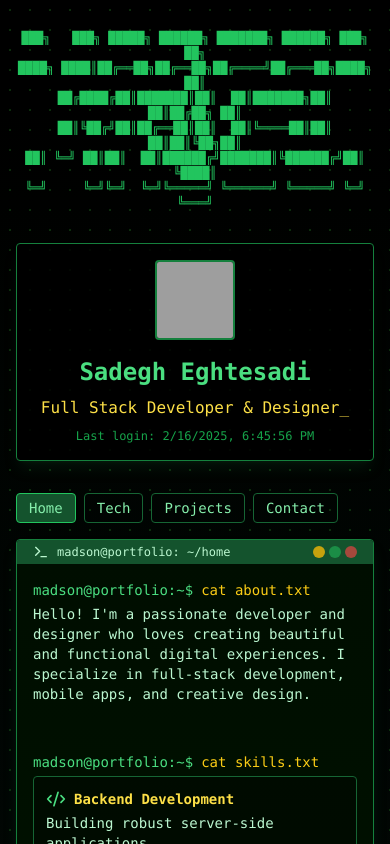
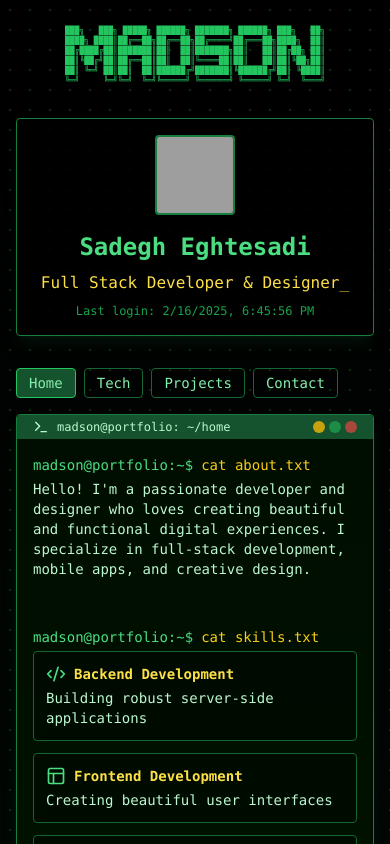
Before and after one commit to itsmadson/itsmadson.github.io, a React (Vite) app: page / in a window 390 px wide. Shown: the top 844 px of the page. Built offline with nearby package versions, Linux system fonts and the light colour scheme; grey boxes are pictures that could not be loaded.

Commit message:
fix: text madson

```diff
--- a/src/App.tsx
+++ b/src/App.tsx
@@ -388,7 +388,7 @@ function App() {
       {/* Header with ASCII Art */}
       <header className="max-w-3xl mx-auto mb-8 animate-float">
         <div className="flex justify-center">
-        <pre className={`text-green-500 text-xs sm:text-sm whitespace-pre-wrap overflow-hidden text-center leading-tight ${isGlitching ? 'animate-glitch' : ''}`}>
+        <pre className={`text-green-500 text-[8px] xs:text-[10px] sm:text-xs md:text-sm whitespace-pre leading-tight text-center max-w-full overflow-hidden ${isGlitching ? 'animate-glitch' : ''}`}>
 {`
 ███╗   ███╗ █████╗ ██████╗ ███████╗ ██████╗ ███╗   ██╗
 ████╗ ████║██╔══██╗██╔══██╗██╔════╝██╔═══██╗████╗  ██║
@@ -398,6 +398,7 @@ function App() {
 ╚═╝     ╚═╝╚═╝  ╚═╝╚═════╝ ╚══════╝ ╚═════╝ ╚═╝  ╚═══╝
 `}
 </pre>
+
 
         </div>
       </header>
```
Also changed, not shown: 4 other files (tests, documents, lock files or other folders).
